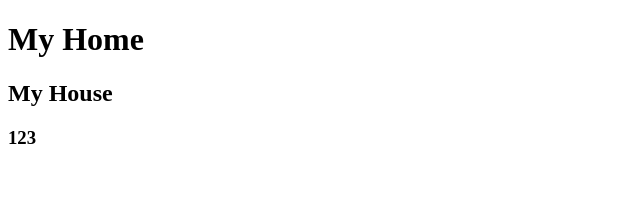
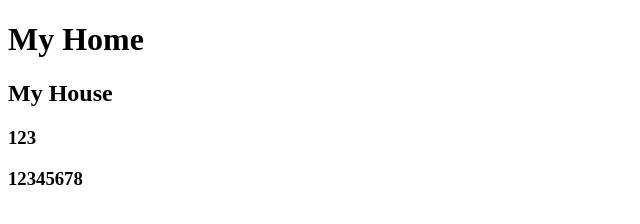
Before and after one commit to kennyliao/pn111-git, a plain HTML site: page index.html in a window 1280 px wide. Shown: the whole page, without its empty margins (0-640 px from the left). Drawn offline with Linux system fonts and the light colour scheme.

Commit message:
no message

```diff
--- a/index.html
+++ b/index.html
@@ -9,5 +9,6 @@
 	<h1>My Home</h1>
 	<h2>My House</h2>
 	<h3>123</h3>
+	<h3>12345678</h3>
 </body>
 </html>
```
